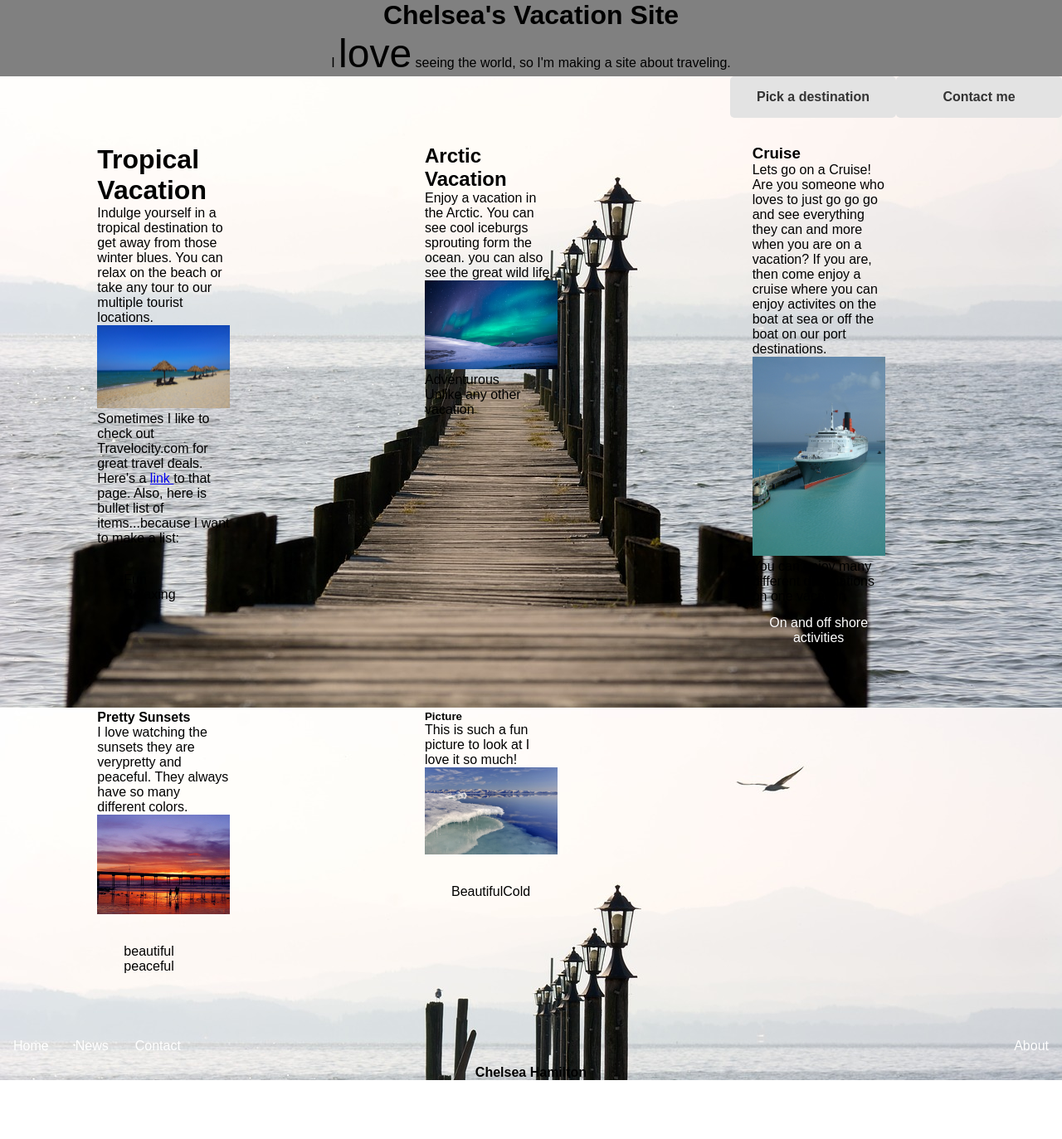
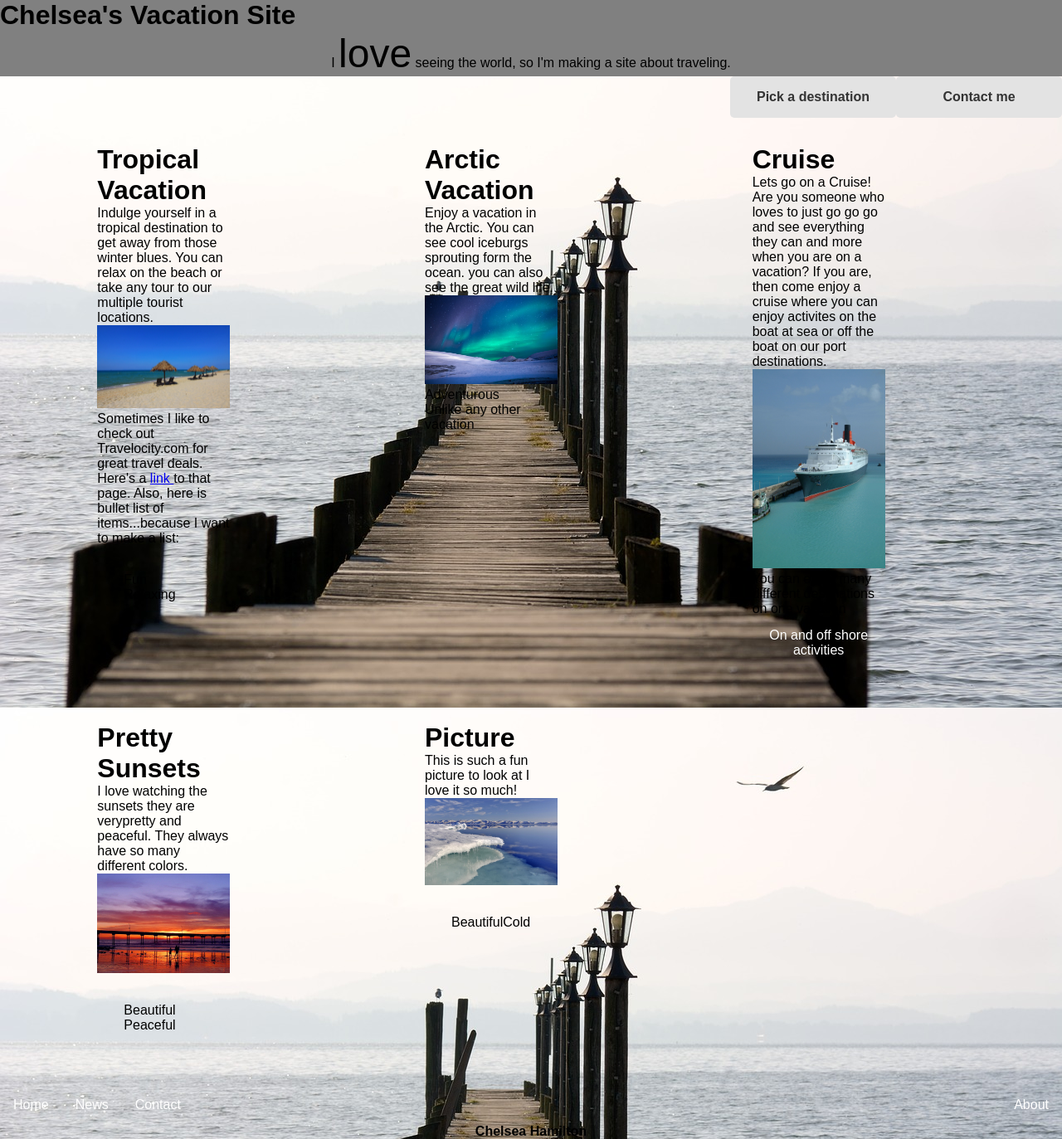
Before and after one commit to chelseahamilton-tiy/wk-01-alpha, a plain HTML site: page index.html in a window 1280 px wide. Shown: the whole page at 83% size. Before the commit the page ends 1302 px from the top, so only its background shows below. Drawn offline with Linux system fonts and the light colour scheme.

Commit message:
final finish submitting assignment

```diff
--- a/index.html
+++ b/index.html
@@ -10,7 +10,7 @@
      <header>
        <title>Vacation</title>
        <div class="headercontent">
-         <h1 class="class">Chelsea's Vacation Site</h1>
+         <h1 class="samesize" class="class">Chelsea's Vacation Site</h1>
          <p class="class">
            I <span>love</span> seeing the world, so I'm making a site about traveling.
          </p>
@@ -37,7 +37,7 @@
           </ul>
       </div>
       <div class="column">
-          <h2>Arctic Vacation</h2>
+          <h2 class="samesize">Arctic Vacation</h2>
           <p>
               Enjoy a vacation in the Arctic.  You can see cool iceburgs sprouting form the ocean.
               you can also see the great wild life.
@@ -51,7 +51,7 @@
           </ul>
       </div>
     <div class="column">
-     <h3>Cruise</h3>
+     <h3 class="samesize">Cruise</h3>
      <p>
        Lets go on a Cruise!  Are you someone who loves to just go go go and see everything they can and more when you are on a vacation?  If you are, then come enjoy a cruise where you can enjoy activites on the boat at sea or off the boat on our port destinations.
       </p>
@@ -65,16 +65,16 @@
     </div>
     <div class="clearfix"></div>
   <div class="column">
-    <h4>Pretty Sunsets</h4>
+    <h4 class="samesize">Pretty Sunsets</h4>
     <p>I love watching the sunsets they are verypretty and peaceful.  They always have so many different colors.</p>
     <img class="imagesize" src="./images/walk-3641_640.jpg">
     <ul style="padding:2em;">
-      <li>beautiful</li>
-      <li>peaceful</li>
+      <li>Beautiful</li>
+      <li>Peaceful</li>
     <ul>
   </div>
   <div class="column">
-    <h5>Picture</h5>
+    <h5 class="samesize">Picture</h5>
     <p>This is such a fun picture to look at I love it so much!</p>
     <img class="imagesize" src="./images/glacier_water.jpg">
     <ul style="padding: 2em;">
--- a/styles/main.css
+++ b/styles/main.css
@@ -32,6 +32,7 @@ span {
   margin: 0;
   background: gray;
 }
+
 .class {
   text-align: center;
 }
@@ -56,7 +57,7 @@ span {
 }
 
 .button:hover {
-  background: #333;
+  background: #white;
   color: e3e3e3;
 }
 
@@ -73,3 +74,6 @@ span {
   text-align: auto;
   text-decoration: none;
 }
+.samesize {
+  font-size: 2em;
+  }
```
